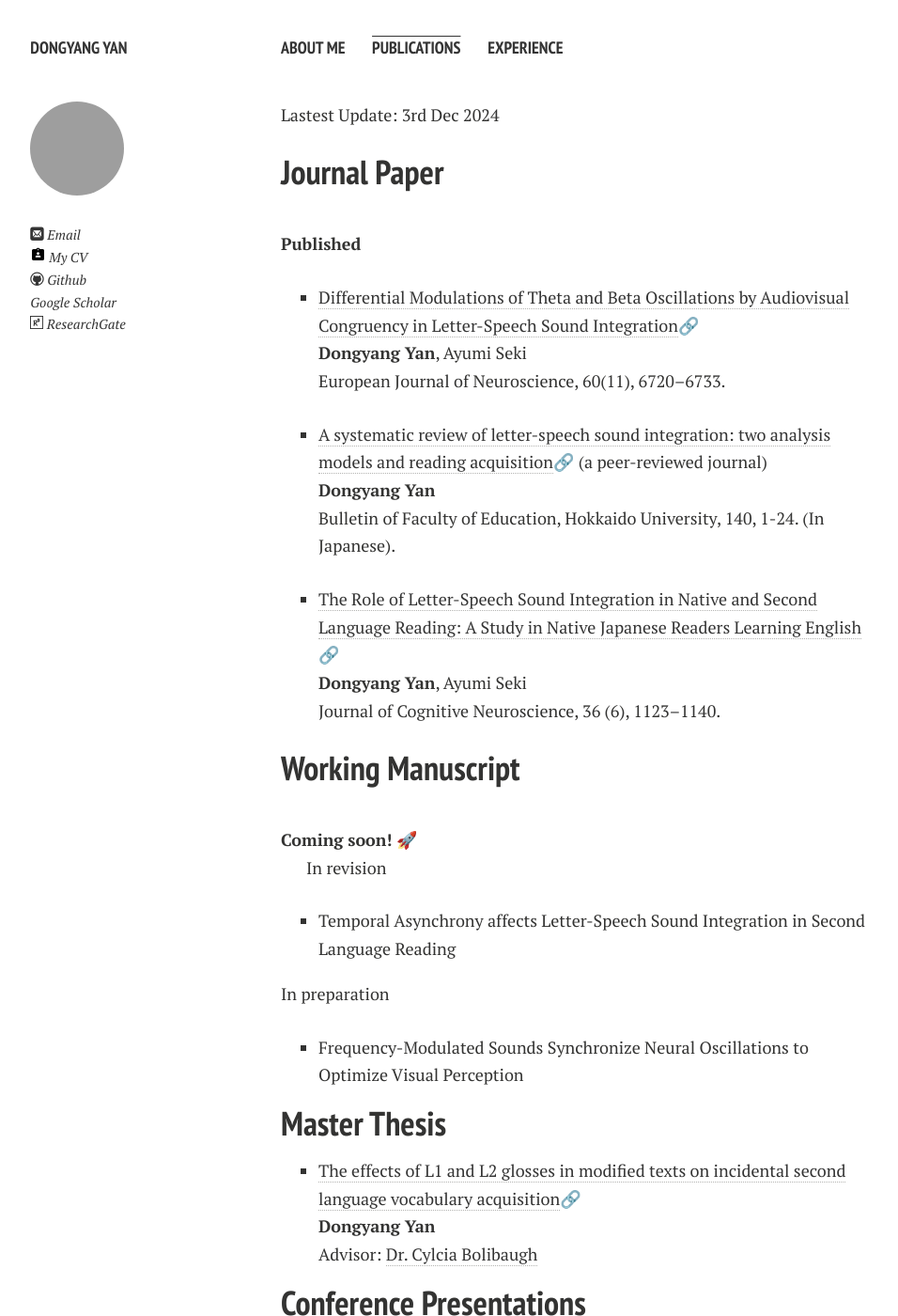
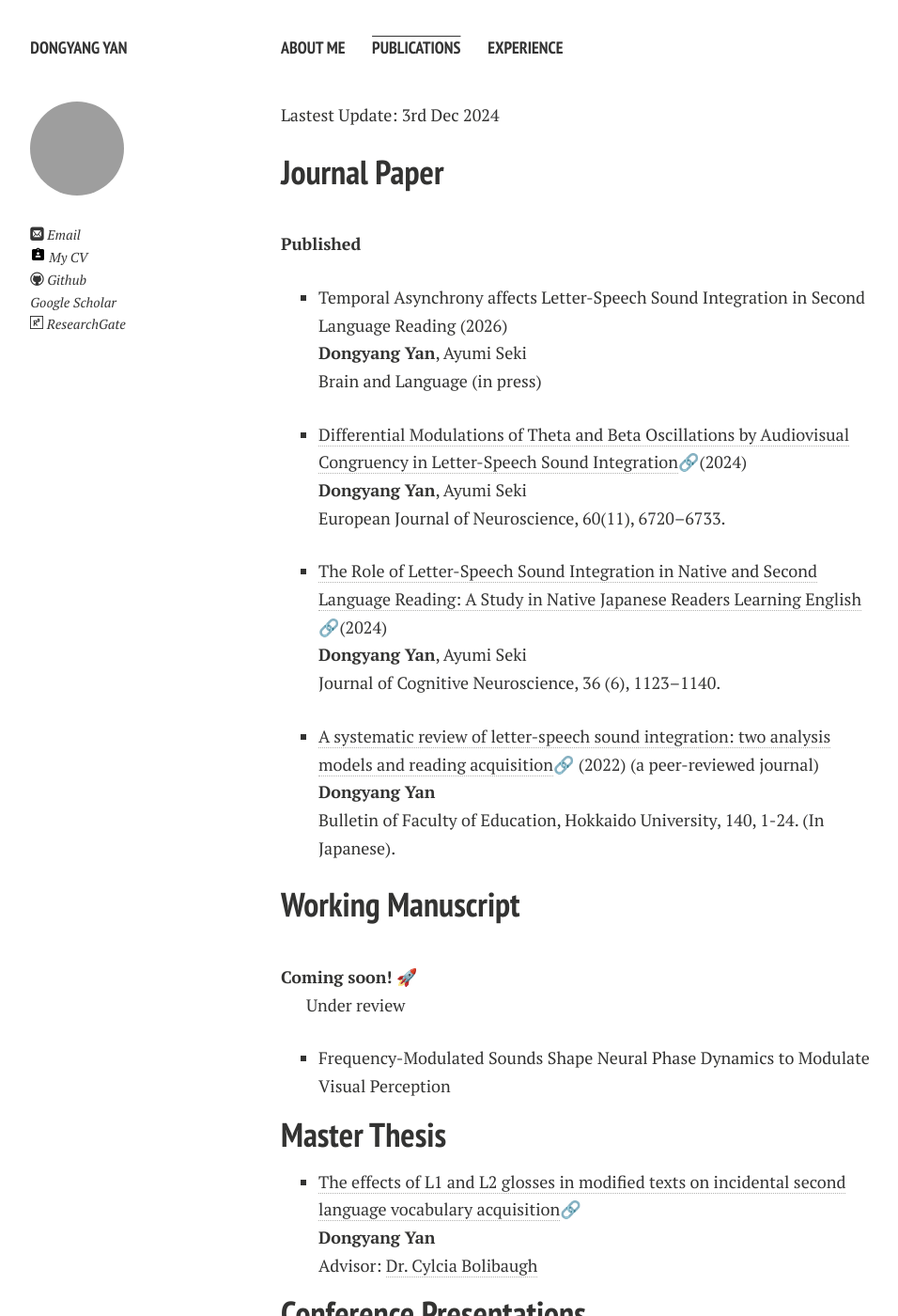
Before and after one commit to ydyxj/ydyxj.github.io, a Jekyll site: the page built from publications.md, in a window 1280 px wide and 1400 px high. Shown: the whole window at 94% size, without its empty margins (21-977 px from the left). Built offline with Jekyll 4.4.1, drawn with Linux system fonts in a browser that asks for light colours; nearby versions of some CDN libraries; comment, search, counter and statistics services are not loaded; a style sheet for code colours, icons or effects is not loaded.

Commit message:
Add files via upload

```diff
--- a/publications.md
+++ b/publications.md
@@ -8,16 +8,20 @@ Lastest Update: 3rd Dec 2024&nbsp;
 
 ## Journal Paper
 <br>**Published**
- - [Differential Modulations of Theta and Beta Oscillations by Audiovisual Congruency in Letter-Speech Sound Integration](https://ydyxj.github.io/file/journal2.pdf)🔗
+- Temporal Asynchrony affects Letter-Speech Sound Integration in Second Language Reading (2026)
+<br>**Dongyang Yan**, Ayumi Seki<br>
+Brain and Language (in press)
+
+ - [Differential Modulations of Theta and Beta Oscillations by Audiovisual Congruency in Letter-Speech Sound Integration](https://ydyxj.github.io/file/journal2.pdf)🔗(2024)
 <br>**Dongyang Yan**, Ayumi Seki<br>
 European Journal of Neuroscience, 60(11), 6720–6733.
 
+ - [The Role of Letter-Speech Sound Integration in Native and Second Language Reading: A Study in Native Japanese Readers Learning English](https://ydyxj.github.io/file/journal1.pdf) 🔗(2024)<br>**Dongyang Yan**, Ayumi Seki<br>Journal of Cognitive Neuroscience, 36 (6), 1123–1140.
+
+
 - [A systematic review of letter-speech sound integration:
-two analysis models and reading acquisition](https://ydyxj.github.io/file/1.pdf)🔗 (a peer-reviewed journal)<br>**Dongyang Yan**<br>Bulletin of Faculty of
+two analysis models and reading acquisition](https://ydyxj.github.io/file/1.pdf)🔗 (2022) (a peer-reviewed journal)<br>**Dongyang Yan**<br>Bulletin of Faculty of
 Education, Hokkaido University, 140, 1-24. (In Japanese).
-
- - [The Role of Letter-Speech Sound Integration in Native and Second Language Reading: A Study in Native Japanese Readers Learning English](https://ydyxj.github.io/file/journal1.pdf) 🔗<br>**Dongyang Yan**, Ayumi Seki<br>Journal of Cognitive Neuroscience, 36 (6), 1123–1140.
-
 
 
 
@@ -25,11 +29,8 @@ Education, Hokkaido University, 140, 1-24. (In Japanese).
 ## Working Manuscript
 <br>**Coming soon!** 🚀
 
-In revision
-- Temporal Asynchrony affects Letter-Speech Sound Integration in Second Language Reading
-
-In preparation
-- Frequency-Modulated Sounds Synchronize Neural Oscillations to Optimize Visual Perception
+Under review
+- Frequency-Modulated Sounds Shape Neural Phase Dynamics to Modulate Visual Perception
 
 ## Master Thesis
 
```
Also changed, not shown: index.md (+2 -0 lines).
